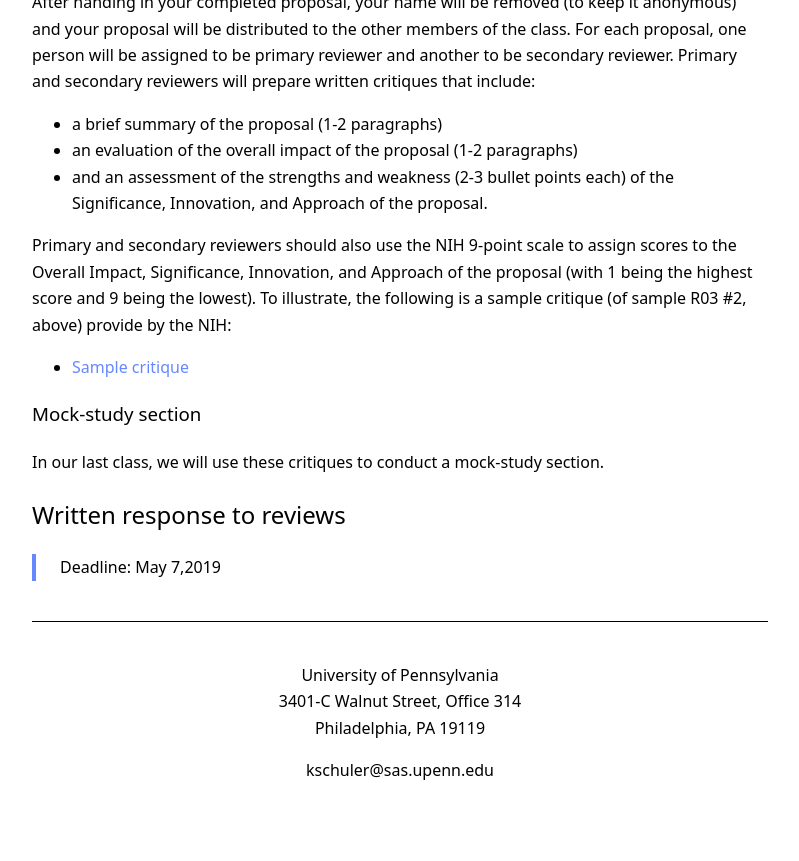
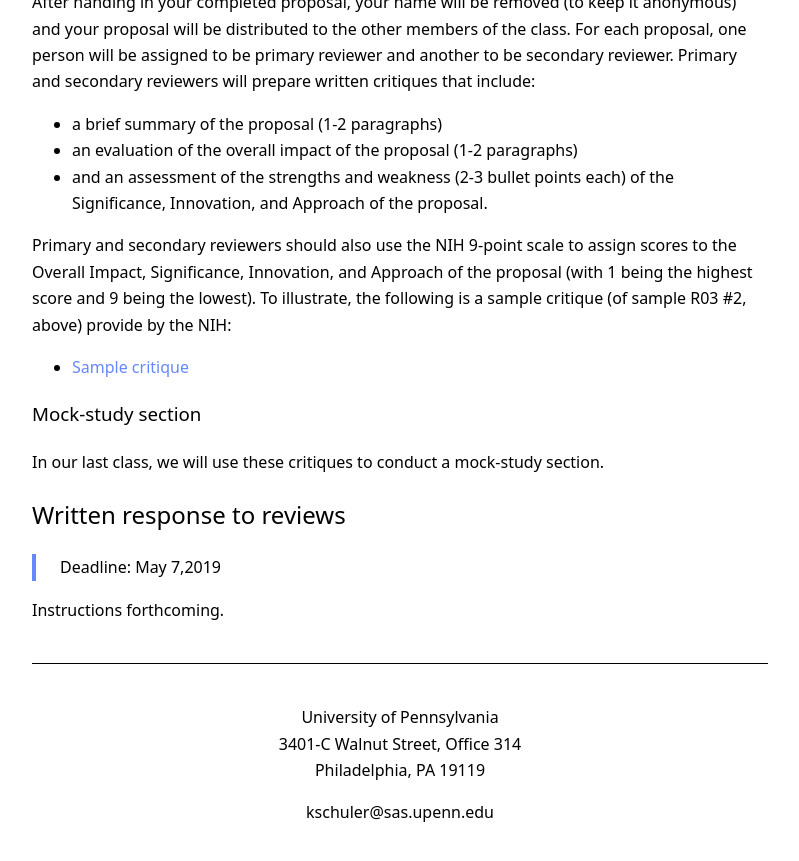
Before and after one commit to kschuler/ling001, a Jekyll site: the page built from spring2019/research-proposal.md, in a window 1280 px wide and 900 px high, scrolled down 2484 px. Shown: the top 861 px of the window, without its empty margins (240-1039 px from the left). Built offline with Jekyll 4.4.1, drawn with Linux system fonts in a browser that asks for light colours.

Commit message:
spring2019/research-proposal.md updated from https://stackedit.io/

```diff
--- a/spring2019/research-proposal.md
+++ b/spring2019/research-proposal.md
@@ -65,8 +65,10 @@ In our last class, we will use these critiques to conduct a mock-study section.
 ## Written response to reviews
 
 > **Deadline: May 7,2019**
+
+Instructions forthcoming.
 <!--stackedit_data:
-eyJoaXN0b3J5IjpbNDIwMjQxMTgyLDEwMzg1NjY4MjAsLTE0OT
+eyJoaXN0b3J5IjpbMTM0NzQzMzExLDEwMzg1NjY4MjAsLTE0OT
 cyMjQ4MzcsLTU1NzM4NTk0MiwxMDUzMzkyNjAwLC04MjM5MTM2
 NiwtMjEzOTkxNTE2LDE3MjEyOTkxNl19
 -->
```
